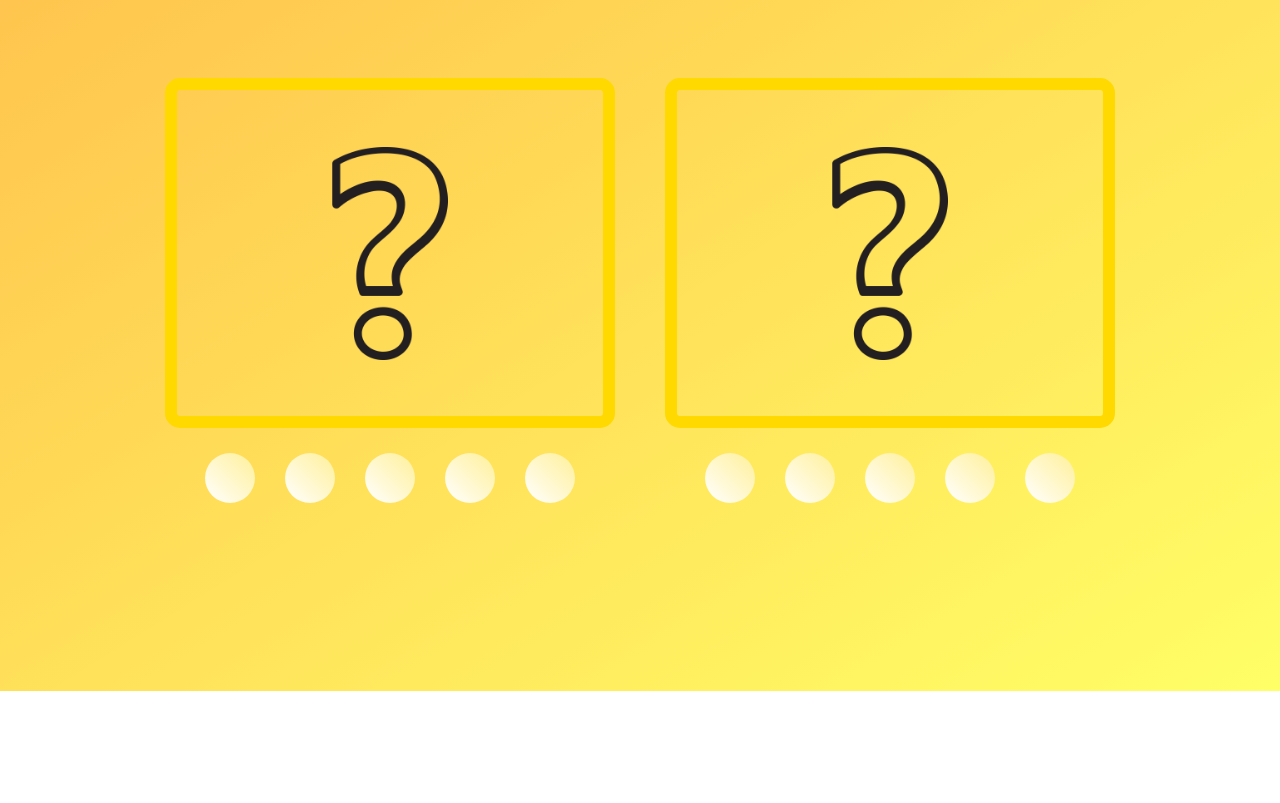
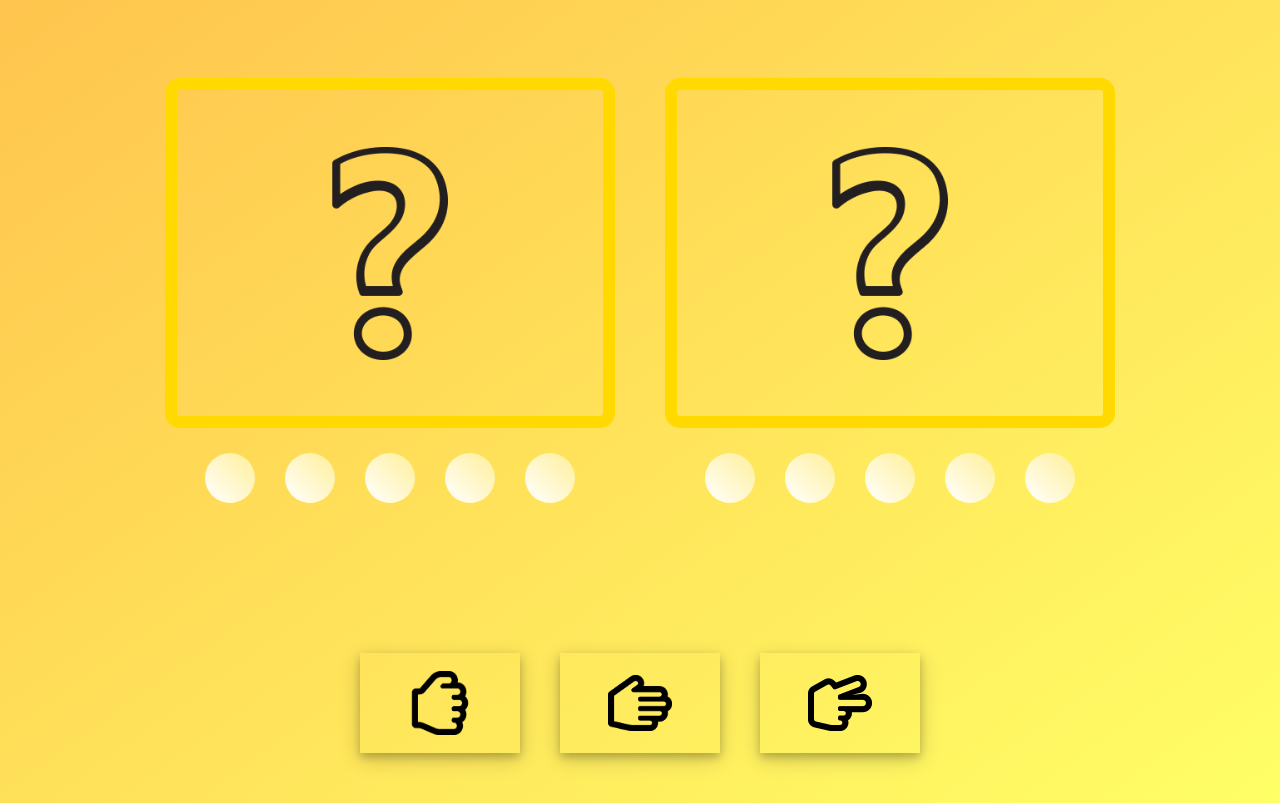
Before and after one commit to MahmoodElsaayed/rock-paper-scissors, a plain HTML site: page index.html in a window 1280 px wide. Shown: the part 109-912 px from the top of the page. Before the commit the page ends 800 px from the top, so only its background shows below. Drawn offline with Linux system fonts and the light colour scheme.

Commit message:
[Style] Add RPS buttons to the interface
- Imported necessary assets into assets directory
- Added HTML skeleton to index.html
- Implemented styling and positioning in style.css

```diff
--- a/css/style.css
+++ b/css/style.css
@@ -65,3 +65,31 @@
     border-radius: 30px;
     background-image: linear-gradient(to bottom left, rgba(255, 217, 0, 0.4), transparent);
 }
+
+.options-buttons {
+    height: 200px;
+    display: flex;
+    flex-wrap: wrap;
+    justify-content: center;
+    align-items: center;
+    gap: 40px;
+}
+
+.btn {
+    display: flex;
+    justify-content: center;
+    align-items: center;
+    height: 100px;
+    width: 160px;
+    cursor: pointer;
+    transition: all 0.3s ease;
+    box-shadow: 0 4px 8px 0 rgba(0, 0, 0, 0.2), 0 6px 20px 0 rgba(0, 0, 0, 0.19);
+}
+.btn:hover {
+    scale: 1.075;
+    background-color: rgba(255, 255, 255, 0.1);
+}
+.btn > img {
+    width: 40%;
+    height: auto;
+}
--- a/index.html
+++ b/index.html
@@ -37,6 +37,17 @@
                     </div>
                 </div>
             </div>
+            <div class="options-buttons">
+                <div class="rock btn">
+                    <img src="./assets/rock.png" alt="rock hand-symbol image">
+                </div>
+                <div class="paper btn">
+                    <img src="./assets/paper.png" alt="paper hand-symbol image">
+                </div>
+                <div class="Scissors btn">
+                    <img src="./assets/scissors.png" alt="scissors hand-symbol image">
+                </div>
+            </div>
         </div>
     </body>
 </html>
```
Also changed, not shown: assets/paper.png (added), assets/rock.png (added), assets/scissors.png (added).
